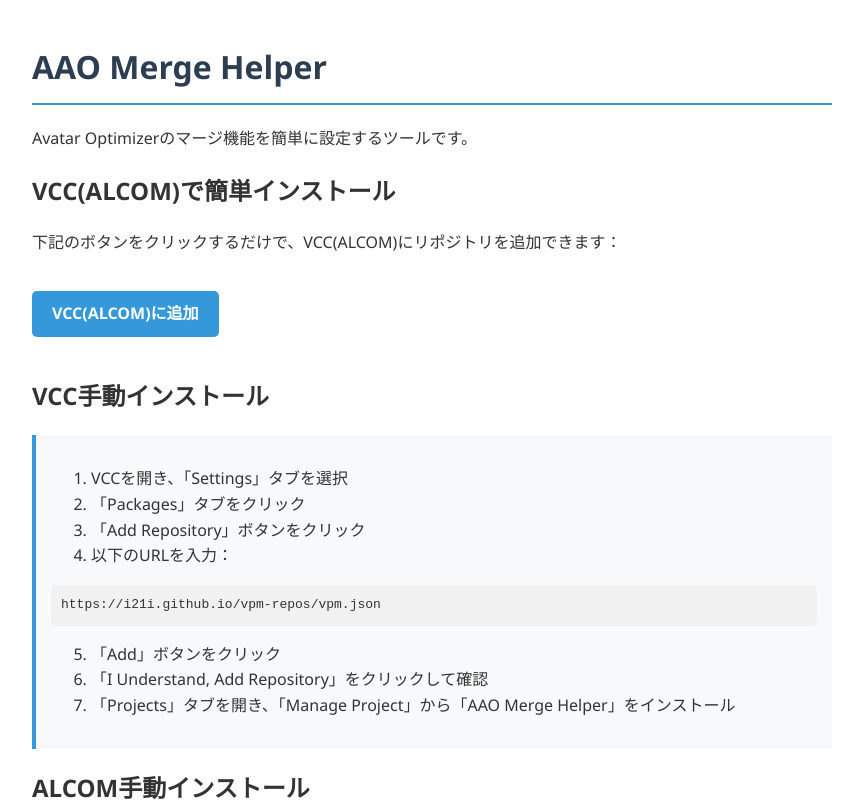
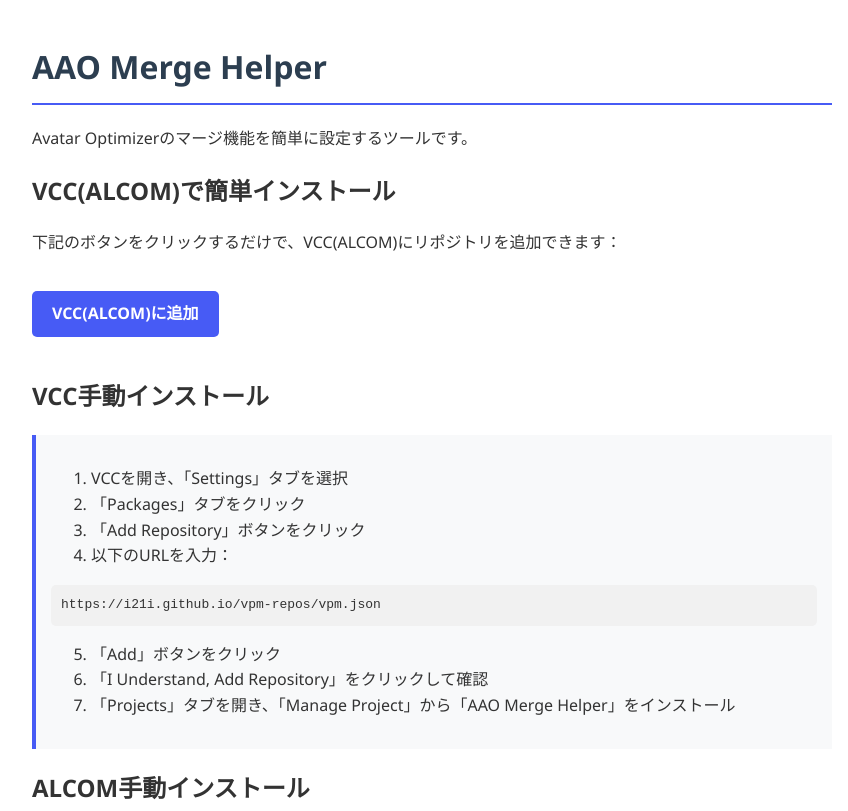
Before and after one commit to I21I/AAOMergeHelper, a website: page index.html in a window 1280 px wide. Shown: the top 811 px of the page, without its empty margins (208-1056 px from the left). Drawn offline with Linux system fonts and the light colour scheme.

Commit message:
Update index.html

```diff
--- a/index.html
+++ b/index.html
@@ -16,12 +16,12 @@
         }
         h1 {
             color: #2c3e50;
-            border-bottom: 2px solid #3498db;
+            border-bottom: 2px solid #475bf5;
             padding-bottom: 10px;
         }
         .button {
             display: inline-block;
-            background-color: #3498db;
+            background-color: #475bf5;
             color: white;
             padding: 10px 20px;
             text-decoration: none;
@@ -30,11 +30,11 @@
             margin: 20px 0;
         }
         .button:hover {
-            background-color: #2980b9;
+            background-color: #3649ca;
         }
         .install-steps {
             background-color: #f8f9fa;
-            border-left: 4px solid #3498db;
+            border-left: 4px solid #475bf5;
             padding: 15px;
             margin: 20px 0;
         }
```
